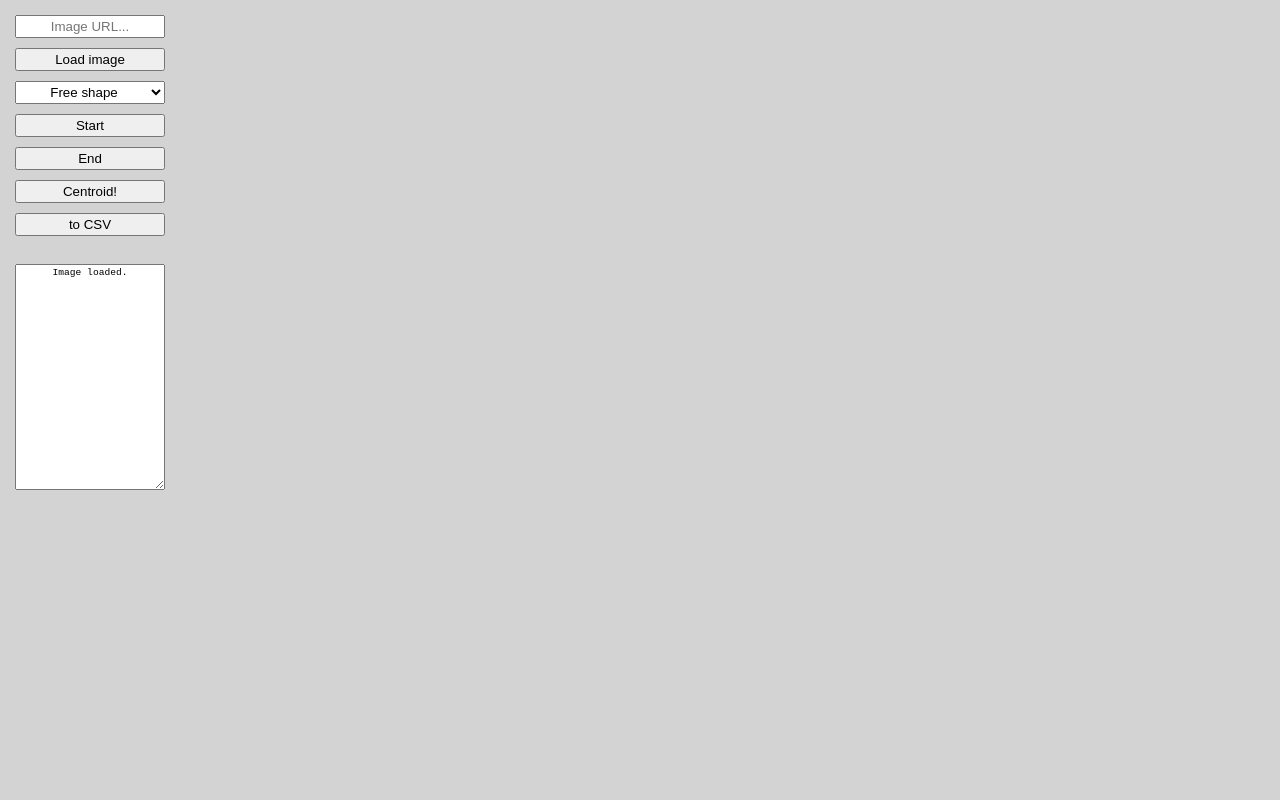
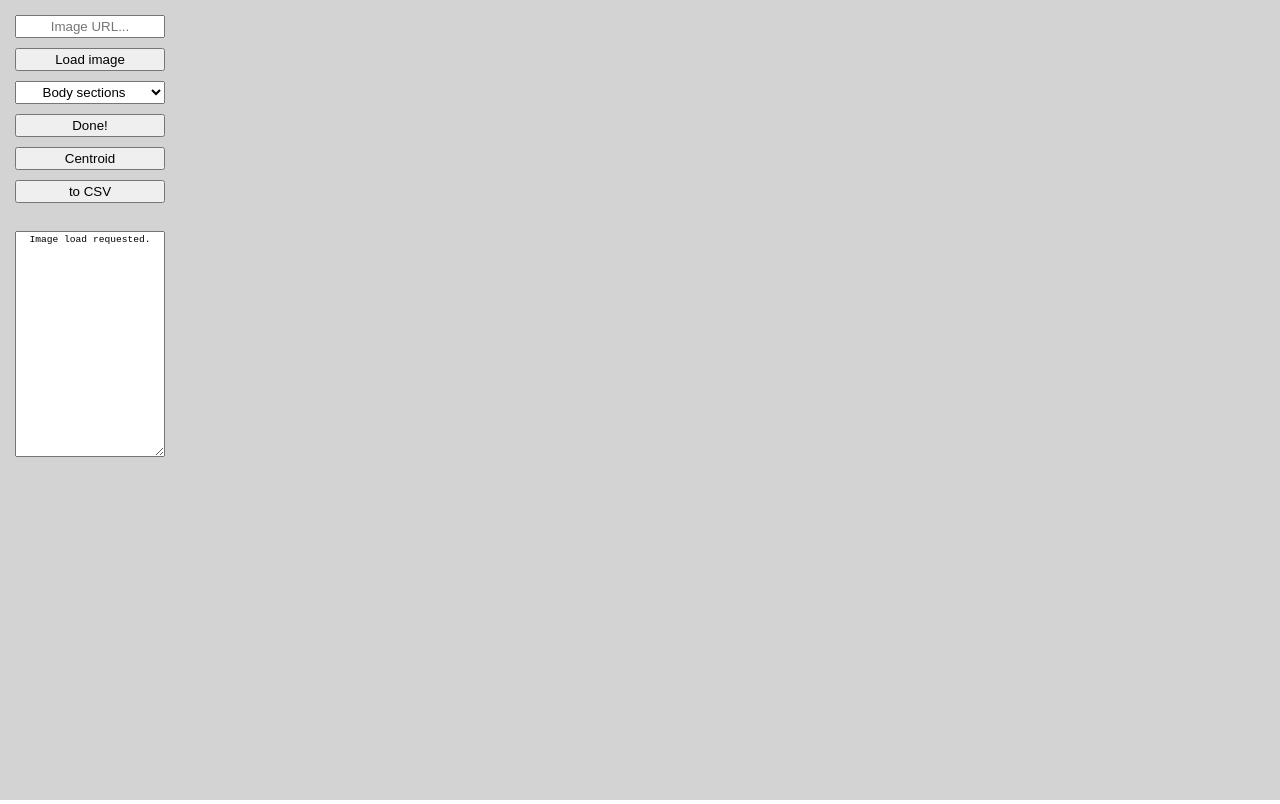
Before and after one commit to 543N2/centroid, a plain HTML site: page index.html in a window 1280 px wide. Both pictures are taken after a click on the button "Load image". Drawn offline with Linux system fonts and the light colour scheme.

Commit message:
Image loader fixed

```diff
--- a/app.js
+++ b/app.js
@@ -24,6 +24,12 @@ let ctx = canvas.getContext("2d")
 canvas.width = window.innerWidth
 canvas.height = window.innerHeight
 
+let b_load = document.getElementById("load")
+b_load.addEventListener('click', e => {
+    let i_url = document.getElementById("url").value
+    loadImage(i_url)
+})
+
 // Picture as background
 const loadImage = (url) => {
     let background = new Image()
@@ -34,19 +40,17 @@ const loadImage = (url) => {
         ctx.drawImage(background, 250, 0)
 
     }
-    message = `Image loaded.`
+    message = `Image load requested.`
     writeLog(message)
     console.log(message)
 }
 
 // Form elements and listeners
-let i_url = document.getElementById("url").value
+let d_bodySections = document.getElementById("bodySections")
+d_bodySections.addEventListener('change', e => start())
 
-let b_load = document.getElementById("load")
-b_load.addEventListener('click', e => loadImage(i_url))
-
-let b_start = document.getElementById("start")
-b_start.addEventListener('click', e => start())
+// let b_start = document.getElementById("start")
+// b_start.addEventListener('click', e => start())
 
 let b_end = document.getElementById("end")
 b_end.addEventListener('click', e => end())
@@ -58,8 +62,6 @@ let b_toCSV = document.getElementById("toCSV")
 b_toCSV.addEventListener('click', e => toCSV())
 
 let t_log = document.getElementById("log")
-
-let d_bodySections = document.getElementById("bodySections")
 
 // Variables
 let section = sections[d_bodySections.value]
--- a/index.html
+++ b/index.html
@@ -43,6 +43,7 @@
         <input id="url" type="text" placeholder="Image URL...">
         <button id="load">Load image</button>
         <select name="" id="bodySections">
+            <option value="" selected>Body sections</option>
             <option value="freeShape">Free shape</option>
             <option value="head">Head</option>
             <option value="thorax">Thorax</option>
@@ -60,9 +61,9 @@
             <option value="rightShank">Right shank</option>
             <option value="rightFoot">Right foot</option>
         </select>
-        <button id="start">Start</button>
-        <button id="end">End</button>
-        <button id="centroid">Centroid!</button>
+        <!-- <button id="start">Start</button> -->
+        <button id="end">Done!</button>
+        <button id="centroid">Centroid</button>
         <button id="toCSV">to CSV</button>
         <br><br>
         <textarea name="" id="log" cols="" rows="20" placeholder="Event log"></textarea>
```
